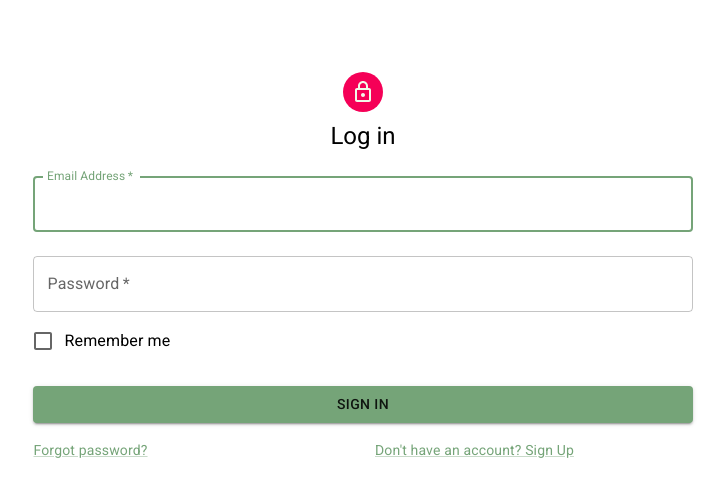
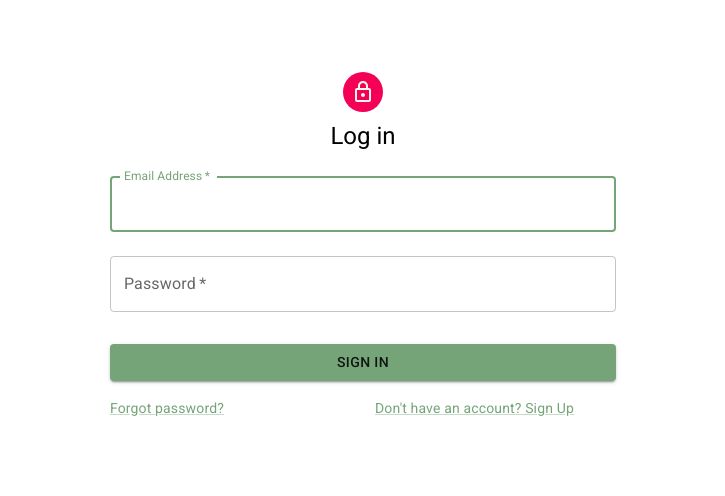
Before and after one commit to rakenduste-programmeerimine-2021/getitdone, a React (Create React App) app in the folder frontend/: page /login in a window 1280 px wide. Shown: the top 496 px of the page, without its empty margins (277-1002 px from the left). Built offline with nearby package versions, Linux system fonts and the light colour scheme; what react-id-generator would draw is missing.

Commit message:
resp fix

```diff
--- a/frontend/src/components/LogInForm.js
+++ b/frontend/src/components/LogInForm.js
@@ -110,10 +110,10 @@ function LogInForm() {
           id="password"
           autoComplete="current-password"
         />
-        <FormControlLabel
-          control={<Checkbox value="remember" color="primary" />}
-          label="Remember me"
-        />
+        {/*<FormControlLabel*/}
+        {/*  control={<Checkbox value="remember" color="primary" />}*/}
+        {/*  label="Remember me"*/}
+        {/*/>*/}
         <Button
           type="submit"
           fullWidth
--- a/frontend/src/webapp/index.js
+++ b/frontend/src/webapp/index.js
@@ -100,7 +100,7 @@ function Webapp({ children }) {
     <Context.Provider value={[state, setState]}>
       <meta
         name="viewport"
-        content="width=400, initial-scale=1, minimum-scale=0.5, maximum-scale=0.6"
+        content="width=device-width, initial-scale=0.86, maximum-scale=5.0, minimum-scale=0.86"
       />
       {children}
     </Context.Provider>
```
